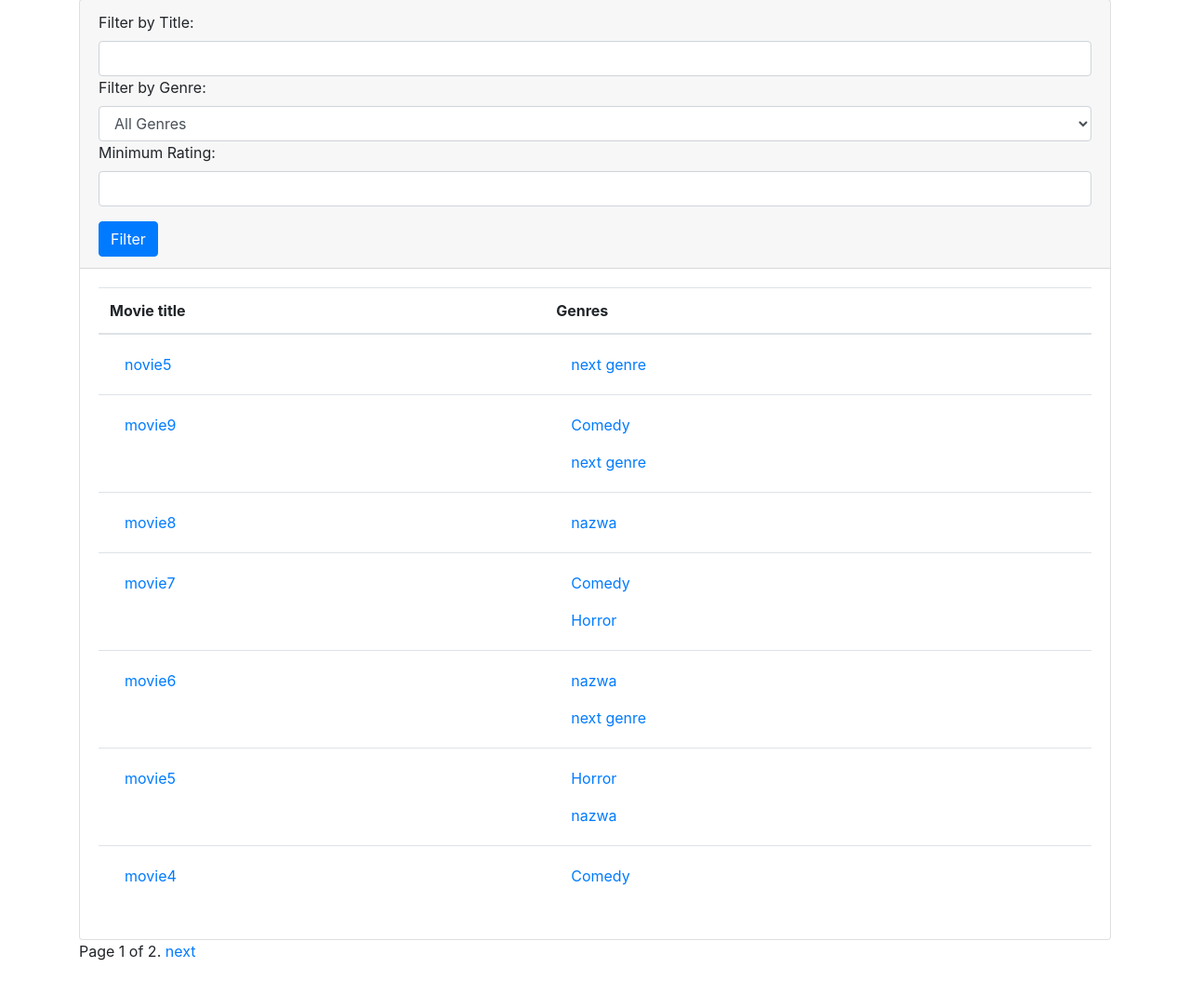
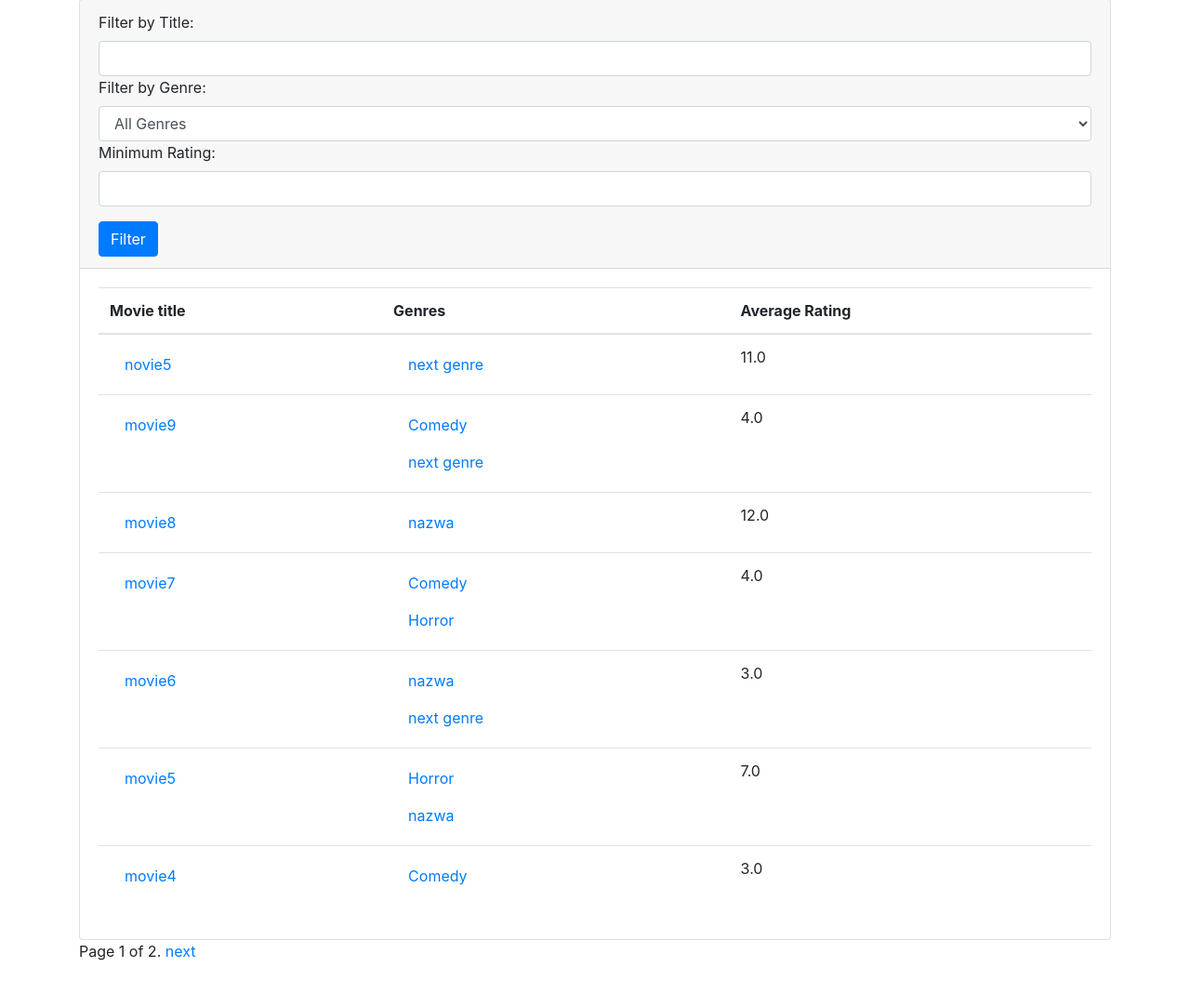
Before and after one commit to NataliaCichonska/AIA-assignments, a Django app: page /search/ in a window 1280 px wide. Shown: the part 161-1244 px from the top of the page at 93% size. Run offline with Django 4.2, Linux system fonts and the light colour scheme; data comes from the database, SQL or seed files in the repository; some libraries are stand-ins or nearby versions.

Commit message:
add average rating

```diff
--- a/django/movielens/userview/forms.py
+++ b/django/movielens/userview/forms.py
@@ -23,6 +23,8 @@ class RateMovieForm(forms.Form):
     rating = forms.IntegerField(
         label = "Rating",
         required = True,
+        min_value= 0,
+        max_value= 10,
     )
     movie = UserModelChoiceField(queryset=Movie.objects.all(), label="Movie", required=True)
     def save(self, commit=True):
--- a/django/movielens/userview/templates/userview/search.html
+++ b/django/movielens/userview/templates/userview/search.html
@@ -44,6 +44,7 @@
             <tr>
               <th>Movie title</th>
               <th>Genres</th>
+              <th>Average Rating</th>
             </tr>
           </thead>
           <tbody>
@@ -62,6 +63,9 @@
                 >
 
                 {% endfor %}
+              </td>
+              <td>
+                {{movie.average_rating}}
               </td>
             </tr>
             {% endfor %}
--- a/django/movielens/userview/views.py
+++ b/django/movielens/userview/views.py
@@ -6,6 +6,7 @@ from django.shortcuts import get_object_or_404
 from django.contrib.auth import login
 from .forms import NewUserForm, RateMovieForm
 from django.contrib import messages
+from django.db.models import Avg
 
 # def index(request : HttpRequest):
 #     movies = Movie.objects.order_by('-title')
@@ -53,7 +54,7 @@ class SearchView(generic.ListView):
     paginate_by = 7
 
     def get_queryset(self):
-        queryset = Movie.objects.order_by('-title')
+        queryset = Movie.objects.order_by('-title').annotate(average_rating=Avg('rating__value'))
 
         genre_filter = self.request.GET.get('genre')
         title_filter = self.request.GET.get('title')
@@ -66,7 +67,7 @@ class SearchView(generic.ListView):
             queryset = queryset.filter(genres__name__icontains=genre_filter)
 
         if rating_filter:
-            queryset = queryset.filter(rating__value__gte=rating_filter)
+            queryset = queryset.filter(average_rating__gte=rating_filter)
         return queryset
 
     def get_context_data(self, **kwargs):
```
Also changed, not shown: django/movielens/db.sqlite3.
